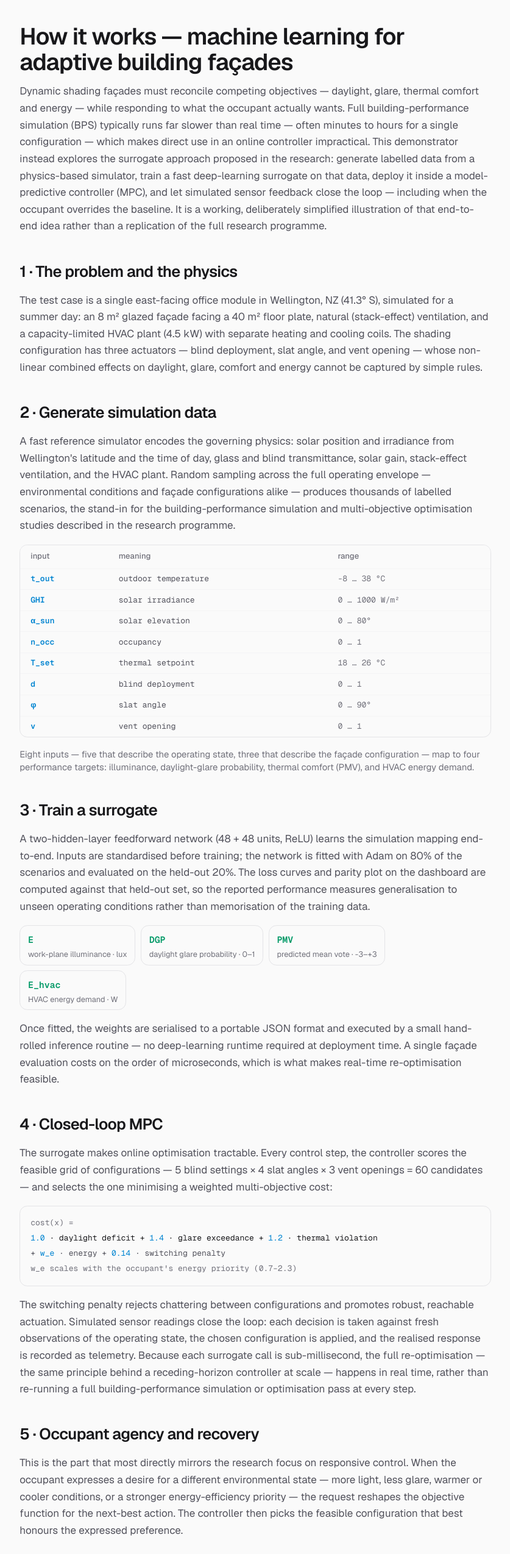
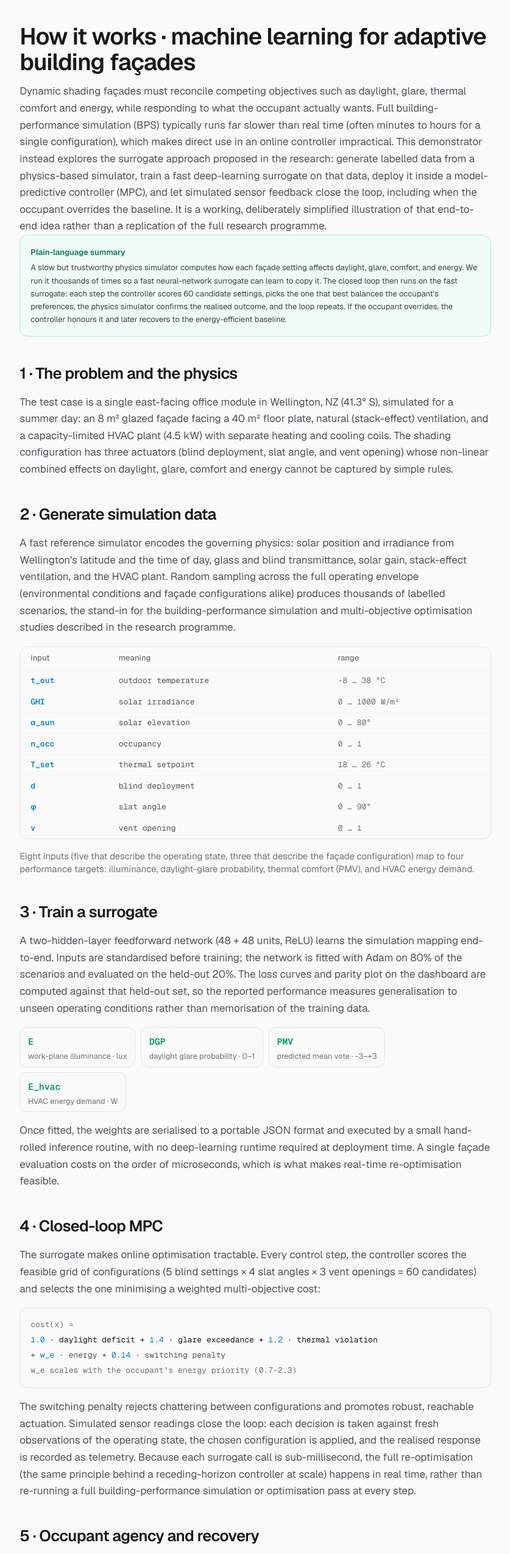
Before and after one commit to manjuvallayil/climafacade, a Next.js app: page /about in a window 1280 px wide. Shown: the part 60-2608 px from the top of the page at 61% size, without its empty margins (221-1058 px from the left). Built offline with nearby package versions, Linux system fonts and the light colour scheme.

Commit message:
Add plain-language summary to How it works; replace em-dashes with dot separators

```diff
--- a/src/app/about/page.tsx
+++ b/src/app/about/page.tsx
@@ -38,21 +38,35 @@ export default function About() {
       <main className="mx-auto max-w-3xl space-y-10 px-5 py-10">
         <section>
           <h1 className="text-4xl font-semibold tracking-tight">
-            How it works — machine learning for adaptive building façades
+            How it works · machine learning for adaptive building façades
           </h1>
           <p className="mt-3 text-base leading-relaxed text-zinc-600 dark:text-zinc-400">
-            Dynamic shading façades must reconcile competing objectives — daylight, glare,
-            thermal comfort and energy — while responding to what the occupant actually wants.
+            Dynamic shading façades must reconcile competing objectives such as daylight, glare,
+            thermal comfort and energy, while responding to what the occupant actually wants.
             Full building-performance simulation (BPS) typically runs far slower than real time
-            — often minutes to hours for a single configuration — which makes direct use in an
+            (often minutes to hours for a single configuration), which makes direct use in an
             online controller impractical. This demonstrator instead explores the surrogate
             approach proposed in the research: generate labelled data from a physics-based
             simulator, train a fast deep-learning surrogate on that data, deploy it inside a
-            model-predictive controller (MPC), and let simulated sensor feedback close the loop —
+            model-predictive controller (MPC), and let simulated sensor feedback close the loop,
             including when the occupant overrides the baseline. It is a working, deliberately
             simplified illustration of that end-to-end idea rather than a replication of the full
             research programme.
           </p>
+          <div className="rounded-xl border border-emerald-200 bg-emerald-50/60 p-4 text-[13px] leading-relaxed text-zinc-700 dark:border-emerald-900/50 dark:bg-emerald-950/40 dark:text-zinc-300">
+            <p className="font-semibold text-emerald-700 dark:text-emerald-300">
+              Plain-language summary
+            </p>
+            <p className="mt-1">
+              A slow but trustworthy physics simulator computes how each façade setting affects
+              daylight, glare, comfort, and energy. We run it thousands of times so a fast
+              neural-network surrogate can learn to copy it. The closed loop then runs on the
+              fast surrogate: each step the controller scores 60 candidate settings, picks the
+              one that best balances the occupant&apos;s preferences, the physics simulator
+              confirms the realised outcome, and the loop repeats. If the occupant overrides, the
+              controller honours it and later recovers to the energy-efficient baseline.
+            </p>
+          </div>
         </section>
 
         <section className="space-y-4">
@@ -62,7 +76,7 @@ export default function About() {
             simulated for a summer day: an 8 m² glazed façade facing a 40 m² floor plate,
             natural (stack-effect) ventilation, and a capacity-limited HVAC plant
             (4.5 kW) with separate heating and cooling coils. The shading configuration has three
-            actuators — blind deployment, slat angle, and vent opening — whose non-linear combined
+            actuators (blind deployment, slat angle, and vent opening) whose non-linear combined
             effects on daylight, glare, comfort and energy cannot be captured by simple rules.
           </p>
         </section>
@@ -73,8 +87,8 @@ export default function About() {
             A fast reference simulator encodes the governing physics: solar position and
             irradiance from Wellington&apos;s latitude and the time of day, glass and blind
             transmittance, solar gain, stack-effect ventilation, and the HVAC plant. Random
-            sampling across the full operating envelope — environmental conditions and façade
-            configurations alike — produces thousands of labelled scenarios, the stand-in for the
+            sampling across the full operating envelope (environmental conditions and façade
+            configurations alike) produces thousands of labelled scenarios, the stand-in for the
             building-performance simulation and multi-objective optimisation studies described in
             the research programme.
           </p>
@@ -103,8 +117,8 @@ export default function About() {
             </table>
           </div>
           <p className="text-sm text-zinc-500">
-            Eight inputs — five that describe the operating state, three that describe the façade
-            configuration — map to four performance targets: illuminance, daylight-glare
+            Eight inputs (five that describe the operating state, three that describe the façade
+            configuration) map to four performance targets: illuminance, daylight-glare
             probability, thermal comfort (PMV), and HVAC energy demand.
           </p>
         </section>
@@ -136,7 +150,7 @@ export default function About() {
           </div>
           <p className="text-base leading-relaxed text-zinc-600 dark:text-zinc-400">
             Once fitted, the weights are serialised to a portable JSON format and executed by a
-            small hand-rolled inference routine — no deep-learning runtime required at deployment
+            small hand-rolled inference routine, with no deep-learning runtime required at deployment
             time. A single façade evaluation costs on the order of microseconds, which is what
             makes real-time re-optimisation feasible.
           </p>
@@ -146,8 +160,8 @@ export default function About() {
           <h2 className="text-2xl font-semibold tracking-tight">4 · Closed-loop MPC</h2>
           <p className="text-base leading-relaxed text-zinc-600 dark:text-zinc-400">
             The surrogate makes online optimisation tractable. Every control step, the controller
-            scores the feasible grid of configurations — 5 blind settings × 4 slat angles × 3 vent
-            openings = 60 candidates — and selects the one minimising a weighted multi-objective
+            scores the feasible grid of configurations (5 blind settings × 4 slat angles × 3 vent
+            openings = 60 candidates) and selects the one minimising a weighted multi-objective
             cost:
           </p>
           <div className="rounded-xl border border-zinc-200 p-4 font-mono text-[13px] dark:border-zinc-800">
@@ -168,8 +182,8 @@ export default function About() {
             reachable actuation. Simulated sensor readings close the loop: each decision is taken
             against fresh observations of the operating state, the chosen configuration is applied,
             and the realised response is recorded as telemetry. Because each surrogate call is
-            sub-millisecond, the full re-optimisation — the same principle behind a receding-horizon
-            controller at scale — happens in real time, rather than re-running a full
+            sub-millisecond, the full re-optimisation (the same principle behind a receding-horizon
+            controller at scale) happens in real time, rather than re-running a full
             building-performance simulation or optimisation pass at every step.
           </p>
         </section>
@@ -178,8 +192,8 @@ export default function About() {
           <h2 className="text-2xl font-semibold tracking-tight">5 · Occupant agency and recovery</h2>
           <p className="text-base leading-relaxed text-zinc-600 dark:text-zinc-400">
             This is the part that most directly mirrors the research focus on responsive control.
-            When the occupant expresses a desire for a different environmental state — more light,
-            less glare, warmer or cooler conditions, or a stronger energy-efficiency priority — the
+            When the occupant expresses a desire for a different environmental state (more light,
+            less glare, warmer or cooler conditions, or a stronger energy-efficiency priority), the
             request reshapes the objective function for the next-best action. The controller then
             picks the feasible configuration that best honours the expressed preference.
           </p>
@@ -196,7 +210,7 @@ export default function About() {
           </div>
           <p className="text-base leading-relaxed text-zinc-600 dark:text-zinc-400">
             Once the preference is satisfied, its weight decays and the controller guides the
-            façade back toward the energy-efficient operating baseline — the &ldquo;override and
+            façade back toward the energy-efficient operating baseline (the &ldquo;override and
             recover&rdquo; behaviour targeted in the research, achieved by trusting the surrogate
             instead of re-running a full optimisation at every step.
           </p>
@@ -206,8 +220,8 @@ export default function About() {
           <h2 className="text-2xl font-semibold tracking-tight">6 · Evaluation and robustness</h2>
           <ul className="list-disc space-y-1.5 pl-5 text-base leading-relaxed text-zinc-600 dark:text-zinc-400">
             <li>
-              The surrogate is judged on held-out data via R² and mean absolute error — the
-              metrics shown on the dashboard — which quantify generalisation to previously unseen
+              The surrogate is judged on held-out data via R² and mean absolute error (the
+              metrics shown on the dashboard), which quantify generalisation to previously unseen
               operating conditions.
             </li>
             <li>
--- a/src/app/layout.tsx
+++ b/src/app/layout.tsx
@@ -13,7 +13,7 @@ const geistMono = Geist_Mono({
 });
 
 export const metadata: Metadata = {
-  title: "ClimaFaçade — adaptive building façade control",
+  title: "ClimaFaçade · adaptive building façade control",
   description:
     "Interactive research demonstrator: a deep-learning surrogate trained on building-performance simulation data, deployed inside a model-predictive controller for real-time adaptive shading of building façades.",
 };
--- a/src/app/page.tsx
+++ b/src/app/page.tsx
@@ -90,7 +90,7 @@ export default function Home() {
             <p className="mt-2 max-w-2xl text-base leading-relaxed text-zinc-600 dark:text-zinc-400">
               A deep-learning surrogate is trained in your browser on building-performance
               simulation data, then deployed inside a model-predictive controller that re-optimises
-              the shading configuration in closed loop — responding in real time to the occupant.
+              the shading configuration in closed loop, responding in real time to the occupant.
             </p>
           </div>
           <div className="flex items-center gap-3 text-[13px]">
@@ -231,7 +231,7 @@ export default function Home() {
       </main>
 
       <footer className="mx-auto max-w-7xl px-5 py-6 text-center text-xs text-zinc-500">
-        Research demonstrator — surrogate neural network + model predictive control for adaptive
+        Research demonstrator · surrogate neural network + model predictive control for adaptive
         building façades. All computation runs locally in your browser.
       </footer>
     </div>
--- a/src/components/ModelTrainingPanel.tsx
+++ b/src/components/ModelTrainingPanel.tsx
@@ -71,7 +71,7 @@ export function ModelTrainingPanel({
 
   return (
     <Card
-      title="Surrogate model — the intelligence inside the controller"
+      title="Surrogate model · the intelligence inside the controller"
       subtitle="Deep-learning proxy for building-performance simulation, trained in your browser and deployed in closed loop"
       badge={
         result ? (
@@ -137,8 +137,8 @@ export function ModelTrainingPanel({
           </div>
 
           <p className="text-xs leading-relaxed text-zinc-500">
-            Trained on {result.samples.toLocaleString()} simulation-generated scenarios — 8 operating
-            inputs mapping to 4 performance targets — and validated on held-out data (val R²{" "}
+            Trained on {result.samples.toLocaleString()} simulation-generated scenarios (8 operating
+            inputs mapping to 4 performance targets), validated on held-out data (val R²{" "}
             <b>{(result.r2 * 100).toFixed(1)}%</b>, MAE <b>{result.mae.toFixed(1)}</b>). Each façade
             configuration is evaluated in <b>{result.evalTimeUs.toFixed(0)} µs</b>, compatible with
             sub-second closed-loop re-optimisation in real time.
--- a/src/components/OccupantPanel.tsx
+++ b/src/components/OccupantPanel.tsx
@@ -50,7 +50,7 @@ export function OccupantPanel({
   return (
     <Card
       title="Occupant preferences"
-      subtitle="Express a desired indoor state — the controller models the next-best façade action"
+      subtitle="Express a desired indoor state · the controller models the next-best façade action"
       badge={
         <span
           className={`rounded-full px-2 py-0.5 text-[11px] font-semibold uppercase tracking-wide ${
@@ -127,7 +127,7 @@ export function OccupantPanel({
         <div className="flex items-center justify-between">
           <p className="text-xs leading-relaxed text-zinc-500">
             {overrideActive
-              ? "Preference shaping active — guidance returns to the energy-efficient baseline once satisfied."
+              ? "Preference shaping active · guidance returns to the energy-efficient baseline once satisfied."
               : "At the energy-efficient operating baseline."}
           </p>
           <button
```
Also changed, not shown: src/components/PerformanceCharts.tsx (+6 -6 lines).
